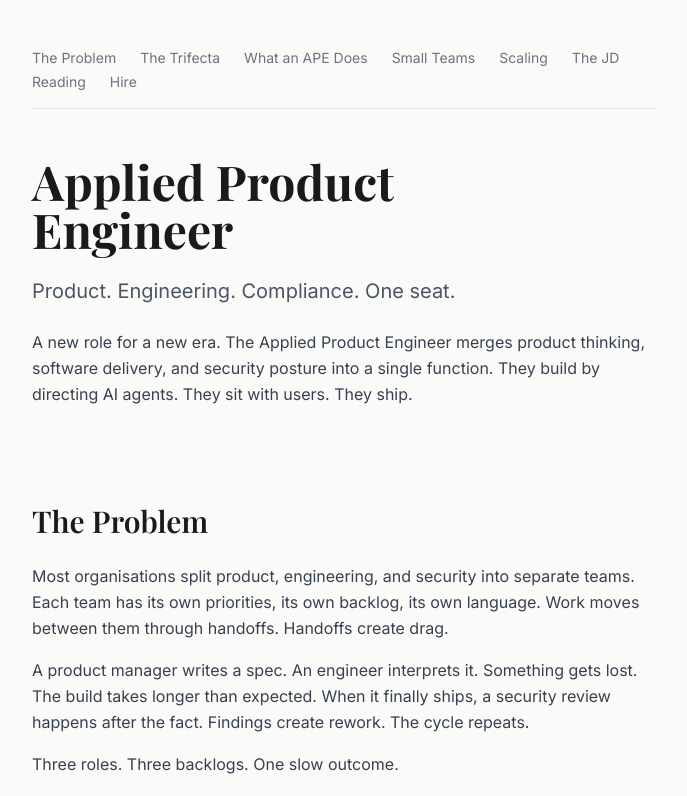
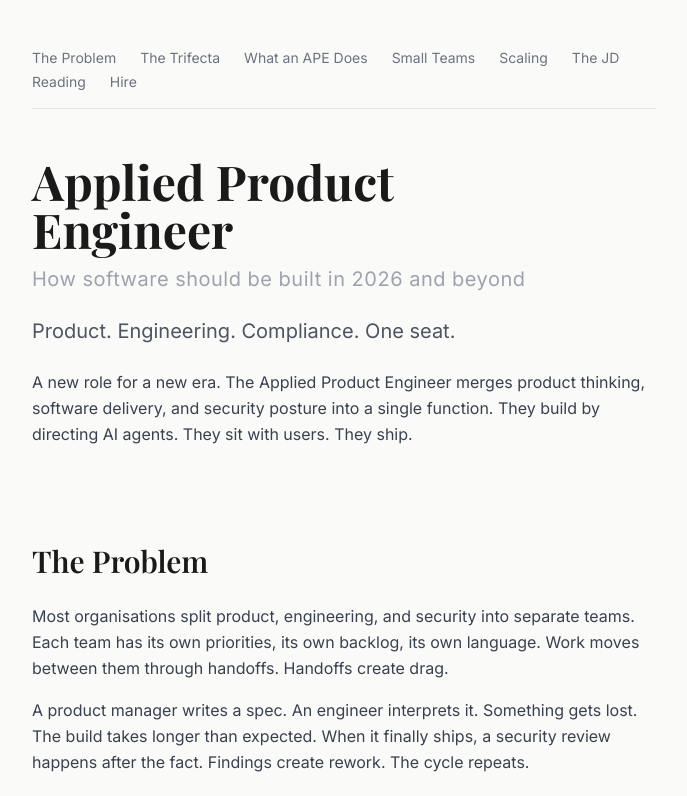
Before and after one commit to skyblue-will/ape-site, a Next.js app: page / in a window 1280 px wide. Shown: the top 796 px of the page, without its empty margins (296-983 px from the left). Built offline with nearby package versions, Linux system fonts and the light colour scheme.

Commit message:
feat: add tagline to hero section

```diff
--- a/app/page.tsx
+++ b/app/page.tsx
@@ -17,9 +17,12 @@ export default function Home() {
 
       {/* Hero */}
       <section className="mb-24">
-        <h1 className="font-serif text-4xl sm:text-5xl font-bold leading-tight mb-6">
+        <h1 className="font-serif text-4xl sm:text-5xl font-bold leading-tight mb-3">
           Applied Product<br />Engineer
         </h1>
+        <p className="font-sans text-lg sm:text-xl text-gray-400 tracking-wide mb-6">
+          How software should be built in 2026 and beyond
+        </p>
         <p className="text-xl text-gray-600 mb-6">
           Product. Engineering. Compliance. One seat.
         </p>
```
